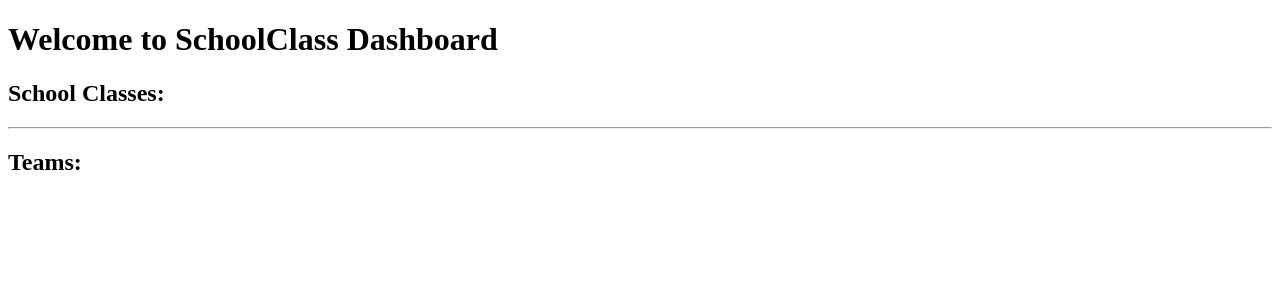
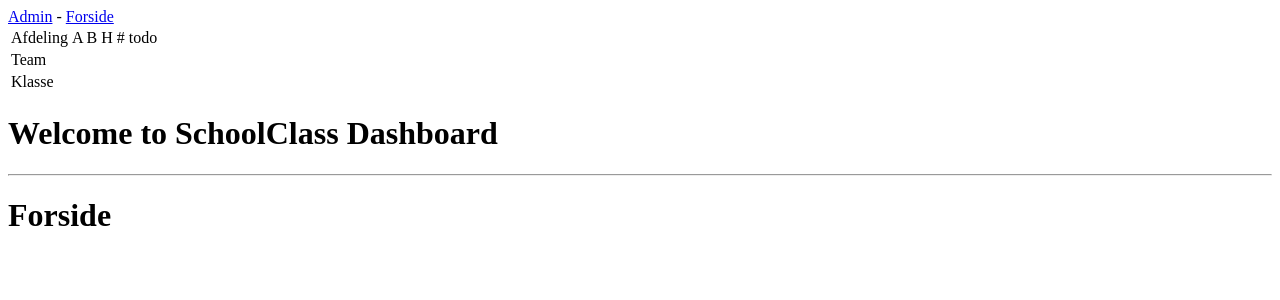
Before and after one commit to qvisty/normering, a Django app: page / in a window 1280 px wide. Shown: the top 300 px of the page. Run offline with Django 5.2, Linux system fonts and the light colour scheme; data that the repository does not hold is empty.

Commit message:
base html

```diff
--- /dev/null
+++ b/skole/templates/skole/base.html
@@ -0,0 +1,35 @@
+
+<!DOCTYPE html>
+<html lang="da">
+<head>
+    <meta charset="UTF-8">
+    <meta name="viewport" content="width=device-width, initial-scale=1.0">
+    <title>Homepage</title>
+</head>
+    <body>
+        <a href="http://127.0.0.1:8000/skoleadmin/" target="_blank">Admin</a> - <a href="{% url 'homepage' %}">Forside</a>
+
+        <table>
+            <tr>
+              <td>Afdeling</td>
+              <td>A B H # todo</td>
+            </tr>
+            <tr>
+              <td>Team</td>
+              <td>            {% for team in teams %}
+                <a href="{% url 'team_detail' team_id=team.id %}">{{ team.name }}</a>
+                {% endfor %}
+    </td>
+            </tr>
+            <tr>
+              <td>Klasse</td>
+              <td>{% for school_class in school_classes %}
+                <a href="{% url 'school_class_detail' class_id=school_class.id %}">{{ school_class.name }}</a>
+            {% endfor %} </td>
+            </tr>
+          </table>
+        <h1>Welcome to SchoolClass Dashboard</h1>
+            <hr>
+    {% block content %}{% endblock content %}
+    </body>
+</html>
--- a/skole/templates/skole/homepage.html
+++ b/skole/templates/skole/homepage.html
@@ -1,24 +1,5 @@
-<!DOCTYPE html>
-<html lang="da">
-<head>
-    <meta charset="UTF-8">
-    <meta name="viewport" content="width=device-width, initial-scale=1.0">
-    <title>Homepage</title>
-</head>
-<body>
-    <h1>Welcome to SchoolClass Dashboard</h1>
-    <h2>School Classes:</h2>
-    <ul>
-        {% for school_class in school_classes %}
-            <li><a href="{% url 'school_class_detail' class_id=school_class.id %}">{{ school_class.name }}</a></li>
-        {% endfor %}
-    </ul>
-    <hr>
-    <h2>Teams:</h2>
-    <ul>
-        {% for team in teams %}
-        <li><a href="{% url 'team_detail' team_id=team.id %}">{{ team.name }}</a></li>
-        {% endfor %}
-    </ul>
-</body>
-</html>
+{% extends "skole/base.html" %}
+
+{% block content %}
+<h1>Forside</h1>
+{% endblock content %}
```
Also changed, not shown: skole/templates/skole/schoolclass_detail.html (+5 -11 lines), skole/templates/skole/team_detail.html (+4 -17 lines).
